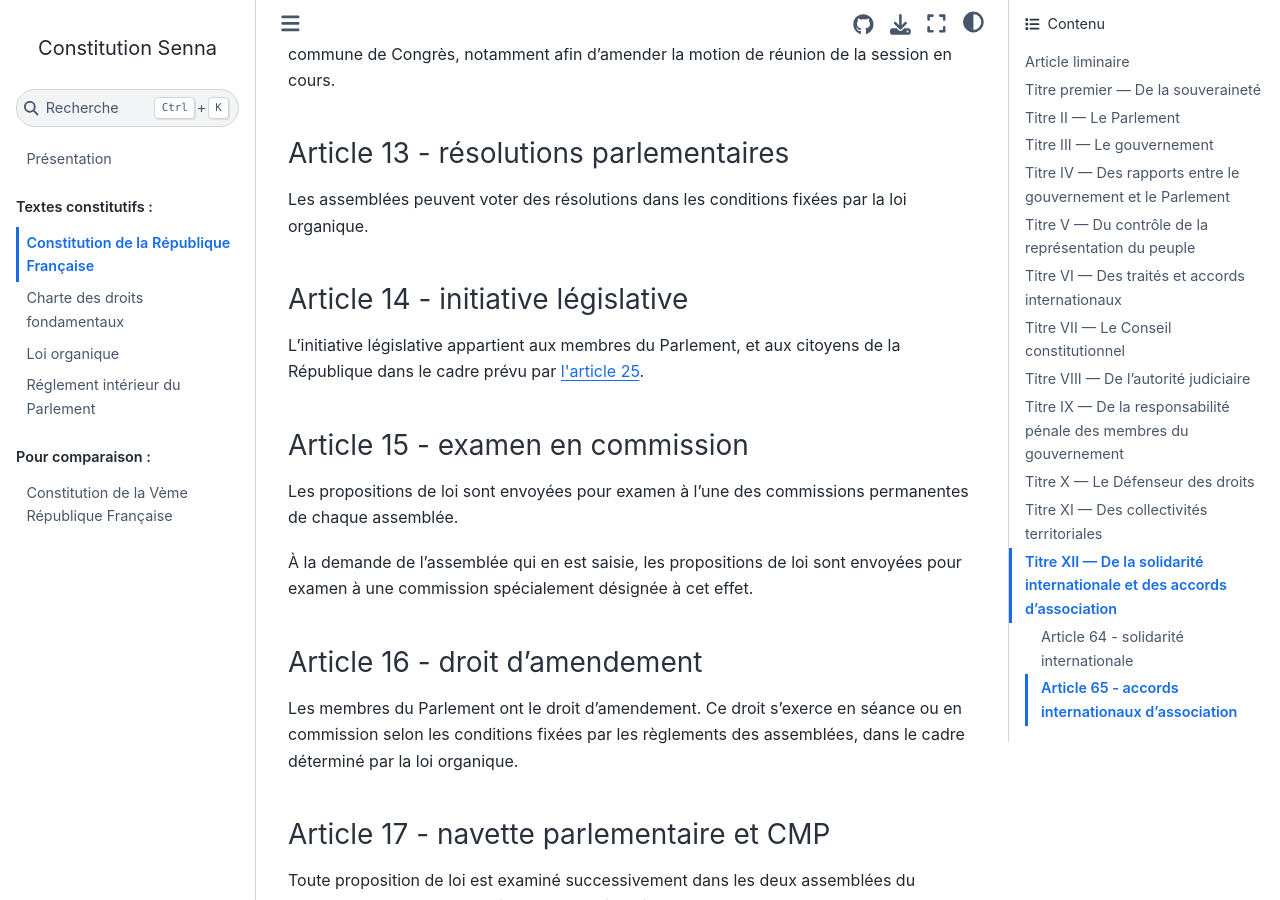
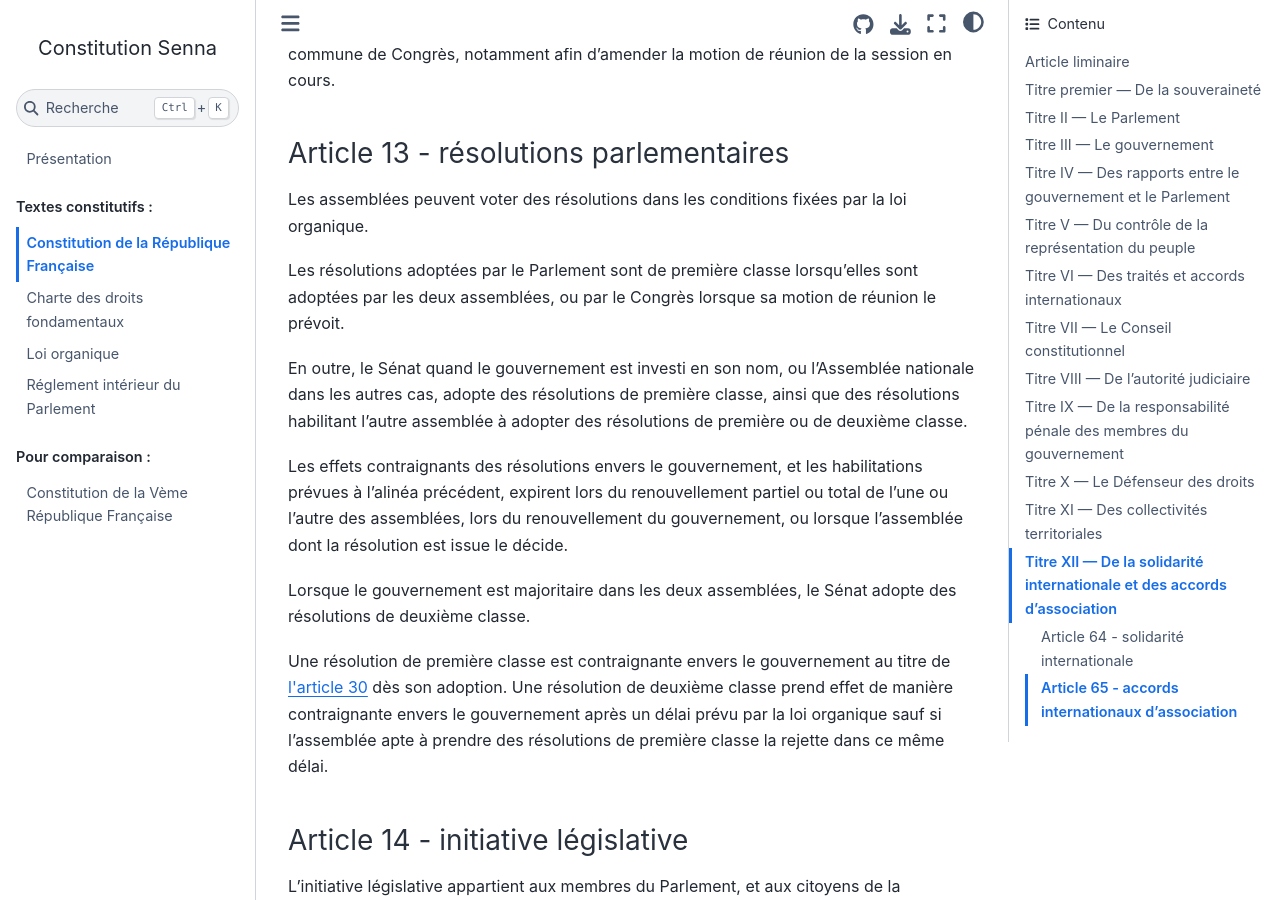
Before and after one commit to Gouvernathor/senna, a Sphinx documentation site: the page built from source/constitution.rst, in a window 1280 px wide and 900 px high, scrolled down 4225 px. Built offline with Sphinx 7.4.7 and the Sphinx Book theme 1.1.4, drawn with Linux system fonts in a browser that asks for light colours; some of the changed text lies outside the part shown.

Commit message:
Ajout de la valeur contraignante des résolutions sur le gvt

```diff
--- a/source/constitution.rst
+++ b/source/constitution.rst
@@ -123,6 +123,16 @@
 .. article:: résolutions parlementaires
 
 Les assemblées peuvent voter des résolutions dans les conditions fixées par la loi organique.
+
+Les résolutions adoptées par le Parlement sont de première classe lorsqu'elles sont adoptées par les deux assemblées, ou par le Congrès lorsque sa motion de réunion le prévoit.
+
+En outre, le Sénat quand le gouvernement est investi en son nom, ou l'Assemblée nationale dans les autres cas, adopte des résolutions de première classe, ainsi que des résolutions habilitant l'autre assemblée à adopter des résolutions de première ou de deuxième classe.
+
+Les effets contraignants des résolutions envers le gouvernement, et les habilitations prévues à l'alinéa précédent, expirent lors du renouvellement partiel ou total de l'une ou l'autre des assemblées, lors du renouvellement du gouvernement, ou lorsque l'assemblée dont la résolution est issue le décide.
+
+Lorsque le gouvernement est majoritaire dans les deux assemblées, le Sénat adopte des résolutions de deuxième classe.
+
+Une résolution de première classe est contraignante envers le gouvernement au titre de :artref:`responsabilité politique du gouvernement` dès son adoption. Une résolution de deuxième classe prend effet de manière contraignante envers le gouvernement après un délai prévu par la loi organique sauf si l'assemblée apte à prendre des résolutions de première classe la rejette dans ce même délai.
 
 .. article:: initiative législative
 
@@ -270,7 +280,7 @@
 
 Amender le contenu de ce programme après la nomination du gouvernement nécessite l'accord de la ou des assemblées parlementaires au nom desquelles il a été investi, après la présentation de l'amendement par le Chancelier, ainsi que le consentement de tous les membres du gouvernement.
 
-La Constitution et la loi ont primauté sur les instructions du Parlement, lesquelles ont primauté sur le programme du gouvernement.
+La Constitution et la loi priment sur les instructions du Parlement données par résolution au titre de :artref:`résolutions parlementaires`, lesquelles priment sur le programme du gouvernement.
 
 .. article:: motions de censure
 
```
Also changed, not shown: source/organique.rst (+11 -3 lines).
